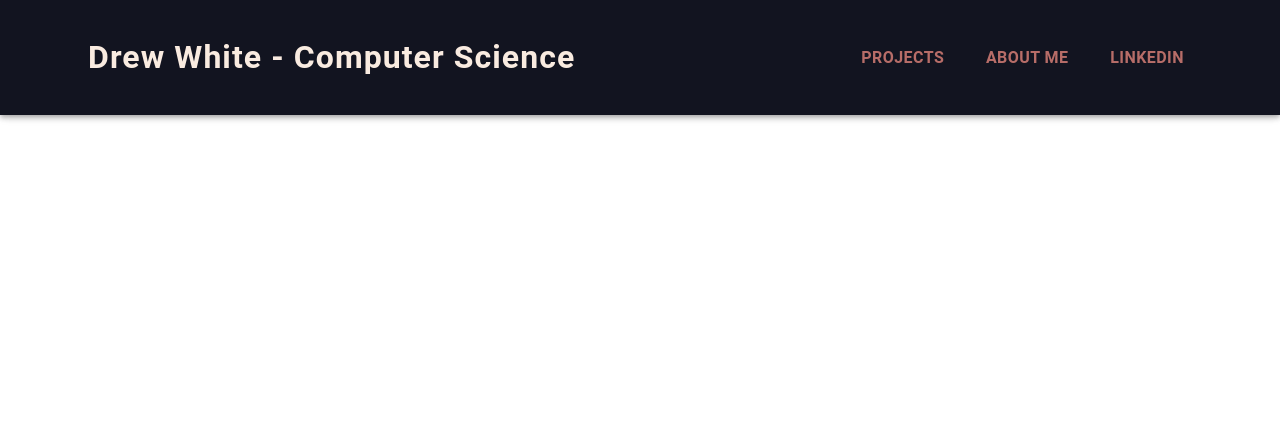
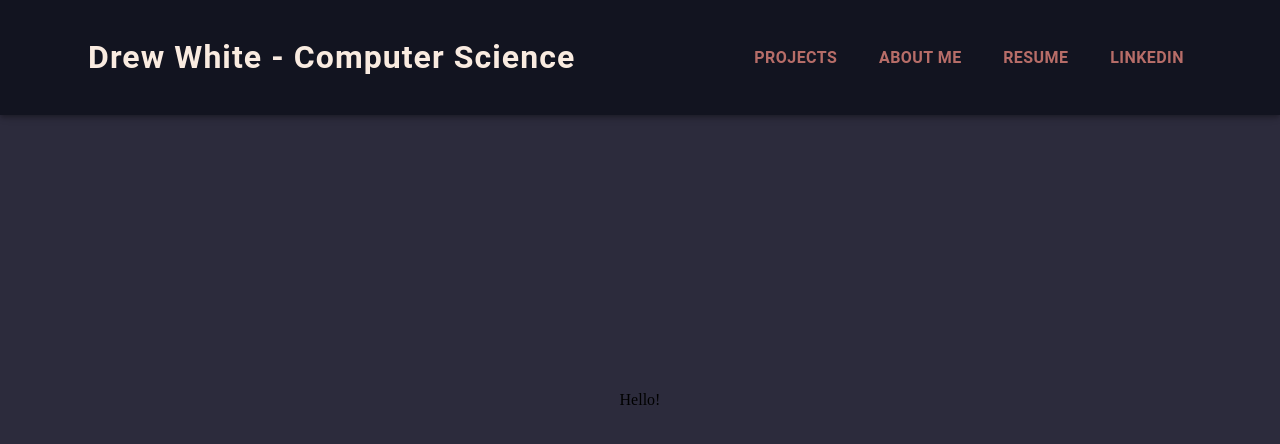
Before and after one commit to drewthemain/portfolio, a React (Create React App) app in the folder app/: page /projects in a window 1280 px wide. Shown: the top 444 px of the page. Built offline with nearby package versions, Linux system fonts and the light colour scheme.

Commit message:
Header updates and initial switcher body

```diff
--- a/app/package.json
+++ b/app/package.json
@@ -44,6 +44,7 @@
     ]
   },
   "devDependencies": {
+    "@emotion/core": "^11.0.0",
     "@emotion/react": "^11.11.0"
   }
 }
--- a/app/public/index.html
+++ b/app/public/index.html
@@ -6,10 +6,9 @@
       name="description"
       content="Drew White portfolio website for software development"
     />
-    <link rel="manifest" href="%PUBLIC_URL%/manifest.json" />
     <title>Drew White Portfolio</title>
   </head>
-  <body>
+  <body style=margin:0>
     <noscript>You need to enable JavaScript to run this app.</noscript>
     <div id="root"></div>
   </body>
--- a/app/src/Header.tsx
+++ b/app/src/Header.tsx
@@ -1,7 +1,26 @@
 import { AppBar, Toolbar, Typography, Button } from "@mui/material";
 import styled from "@emotion/styled";
-import { useNavigate, useLocation } from "react-router-dom";
+import { useNavigate } from "react-router-dom";
 import { colors } from "./Style/colors";
+import { css, keyframes } from "@emotion/react";
+
+const bounce = keyframes`
+  from, 20%, 53%, 80%, to {
+    transform: translate3d(0,0,0);
+  }
+
+  40%, 43% {
+    transform: translate3d(0, -5px, 0);
+  }
+
+  70% {
+    transform: translate3d(0, -3px, 0);
+  }
+
+  90% {
+    transform: translate3d(0,-1px,0);
+  }
+`
 
 // Describes the app header
 const MainHeader = styled(AppBar)`
@@ -22,6 +41,10 @@ const HeaderButton = styled(Button)`
     font-size: 100%;
     margin-left: 2vw;
     color: ${colors.red};
+    &:hover {
+      animation: ${bounce} 0.5s ease-out;
+      color: ${colors.white};
+    }
 `;
 
 // Describes the text for the header message
@@ -43,8 +66,12 @@ const headerOptions = [
       location: "aboutme",
     },
     {
+      label: "Resume",
+      location: "resume",
+    },
+    {
       label: "Linkedin",
-      location: "",
+      location: "linkedin",
     }
   ];
 
@@ -54,7 +81,6 @@ const headerOptions = [
  */
 export default function Header() {
     const navigate = useNavigate();
-    const location = useLocation();
 
     // Maps buttons to the proper values in headerOptions
     const getMenuButtons = () => {
@@ -63,7 +89,9 @@ export default function Header() {
             <HeaderButton
               {...{
                 key: label,
-                onClick: () => navigate(`/${location}`)
+                onClick: () => {
+                  navigate(`/${location}`);
+                }
               }
             }
             >
--- /dev/null
+++ b/app/src/Projects/Projects.tsx
@@ -0,0 +1,8 @@
+import styled from "@emotion/styled"
+
+export default function Projects() {
+
+    return (
+        <p>Hello!</p>
+    )
+}
--- a/app/src/Style/commoncomponents.ts
+++ b/app/src/Style/commoncomponents.ts
@@ -1 +1,3 @@
-export {}
+import styled from "@emotion/styled";
+import { colors } from "./colors";
+import { Typography } from "@mui/material";
--- a/app/src/Switcher.tsx
+++ b/app/src/Switcher.tsx
@@ -1,12 +1,18 @@
-import { Route, Routes} from 'react-router-dom';
+import { useNavigate, Route, Routes} from 'react-router-dom';
 import styled from "@emotion/styled";
+import Projects from './Projects/Projects';
+import { colors } from "./Style/colors"
 
 // Helps orient the switcher so all windows are properly spaced
 const SwitcherContainer = styled("div")`
     display: flex;
-    justifyContent: center;
-    alignItems: center;
-    backgroundColor: #0A0908;
+    justify-content: center;
+    align-items: center;
+    background-color: ${colors.raisin};
+    margin: 0;
+    padding: 0;
+    width: 100vw;
+    height: 100vh;
 `;
 
 /**
@@ -14,10 +20,16 @@ const SwitcherContainer = styled("div")`
  * @returns the correct route that should be displayed
  */
 export default function Switcher() {
+    const navigate = useNavigate();
 
     return (
         <SwitcherContainer>
             <Routes>
+                <Route path="linkedin" Component={() => {
+                    window.location.replace("https://www.linkedin.com/in/drew-white-833797193/");
+                    return null;
+                }}/>
+                <Route path="projects" element={<Projects />} />
             </Routes>
         </SwitcherContainer>
     );
```
Also changed, not shown: app/src/Container.tsx (line endings or trailing spaces), 2 other files (tests, documents, lock files or other folders).
